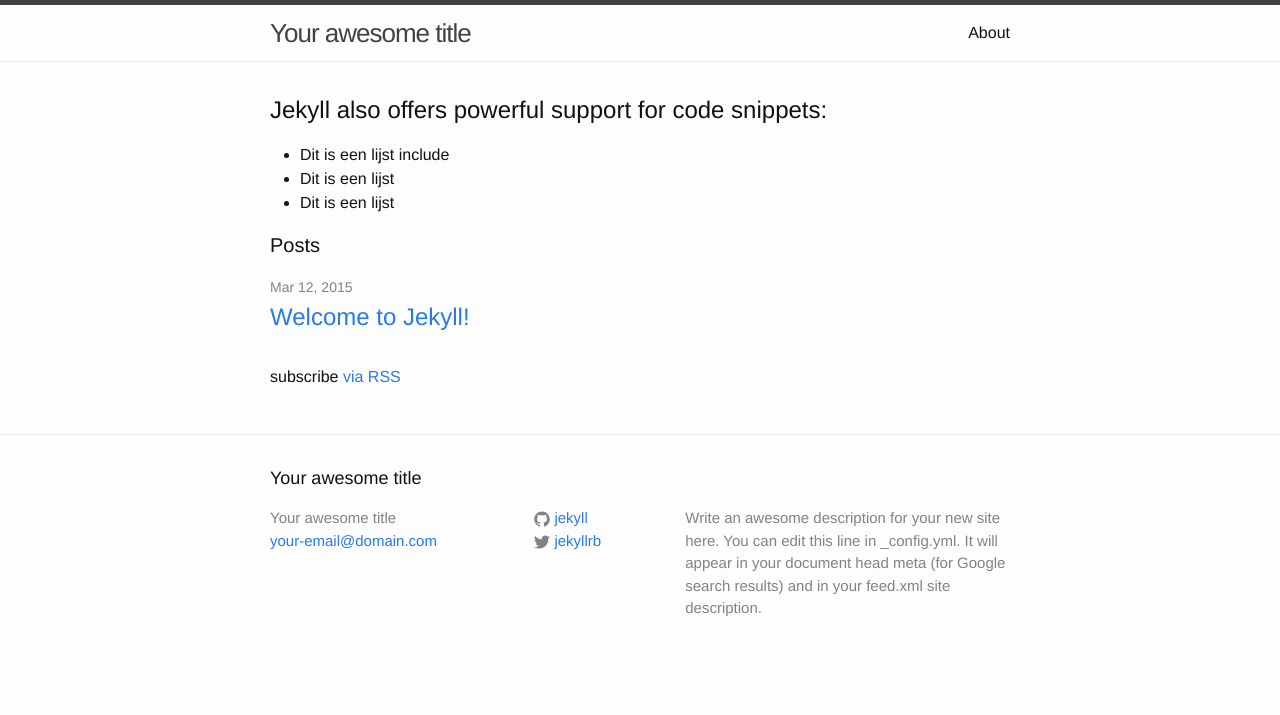
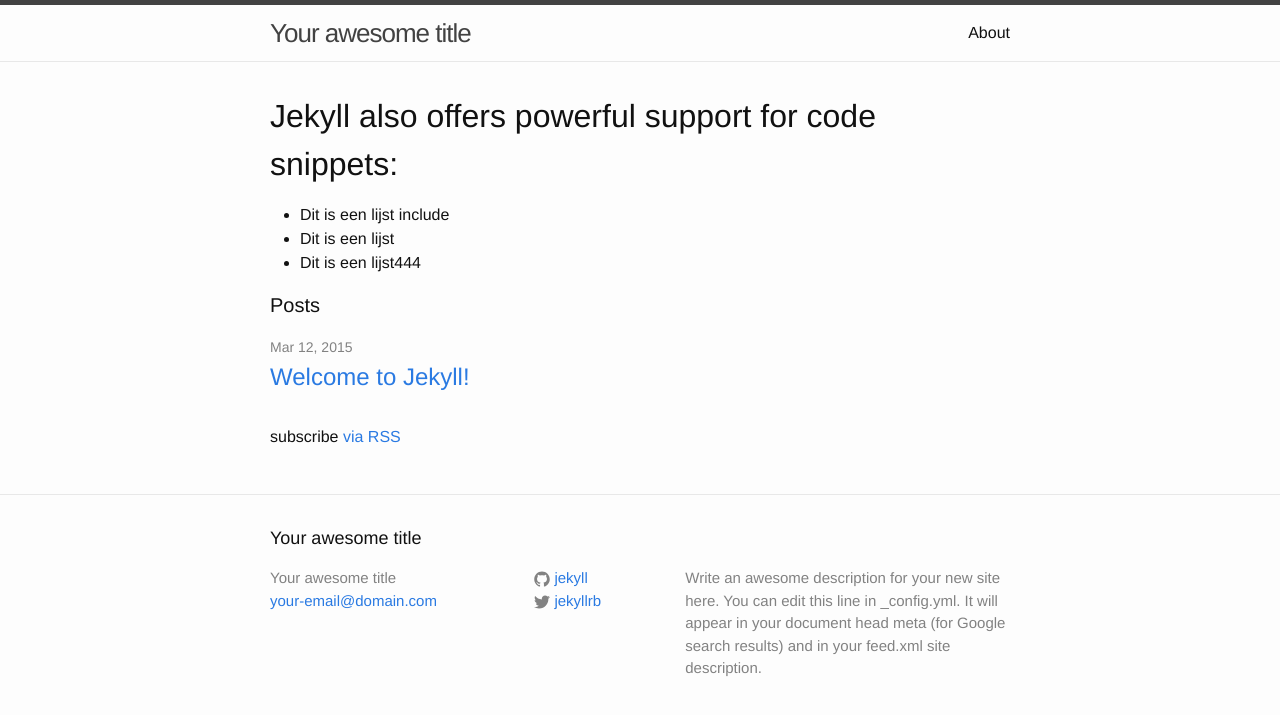
Before and after one commit to Quasimobi/quasimobi.github.io, a Jekyll site: the page built from index.html, in a window 1280 px wide. Shown: the top 715 px of the page. Built offline with Jekyll 4.4.1, drawn with Linux system fonts in a browser that asks for light colours.

Commit message:
Update test.md

```diff
--- a/_includes/test.md
+++ b/_includes/test.md
@@ -1,5 +1,5 @@
-## Jekyll also offers powerful support for code snippets:
+# Jekyll also offers powerful support for code snippets:
 
 - Dit is een lijst include
 - Dit is een lijst
-- Dit is een lijst
+- Dit is een lijst444
```
